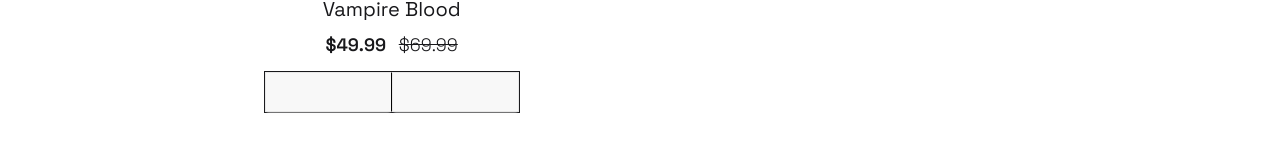
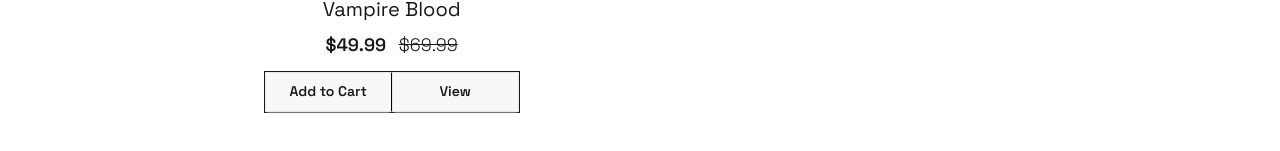
Before and after one commit to Suprio-Das/Fragrance-Fusion, a React (Vite) app: page /mens in a window 1280 px wide. Shown: the part 485-636 px from the top of the page. Built offline with nearby package versions, Linux system fonts and the light colour scheme.

Commit message:
Buttons name sent as prompt from the men section

```diff
--- a/src/Components/Perfumes/Mens.jsx
+++ b/src/Components/Perfumes/Mens.jsx
@@ -14,7 +14,7 @@ const Mens = () => {
                     </div>
                     {/* Product Section */}
                     <div className="col-span-4">
-                        <ProductCard></ProductCard>
+                        <ProductCard button1="Add to Cart" button2="View"></ProductCard>
                     </div>
                 </div>
             </div>
```
